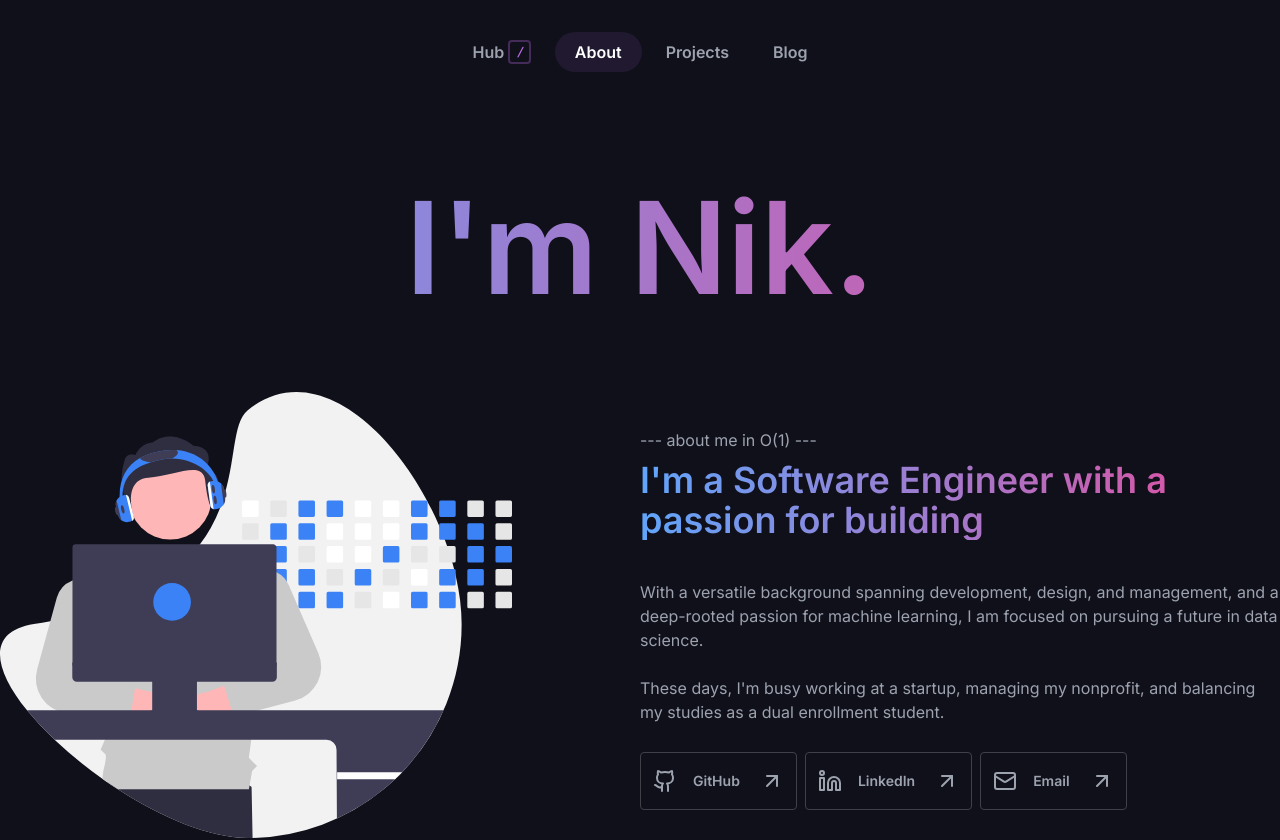
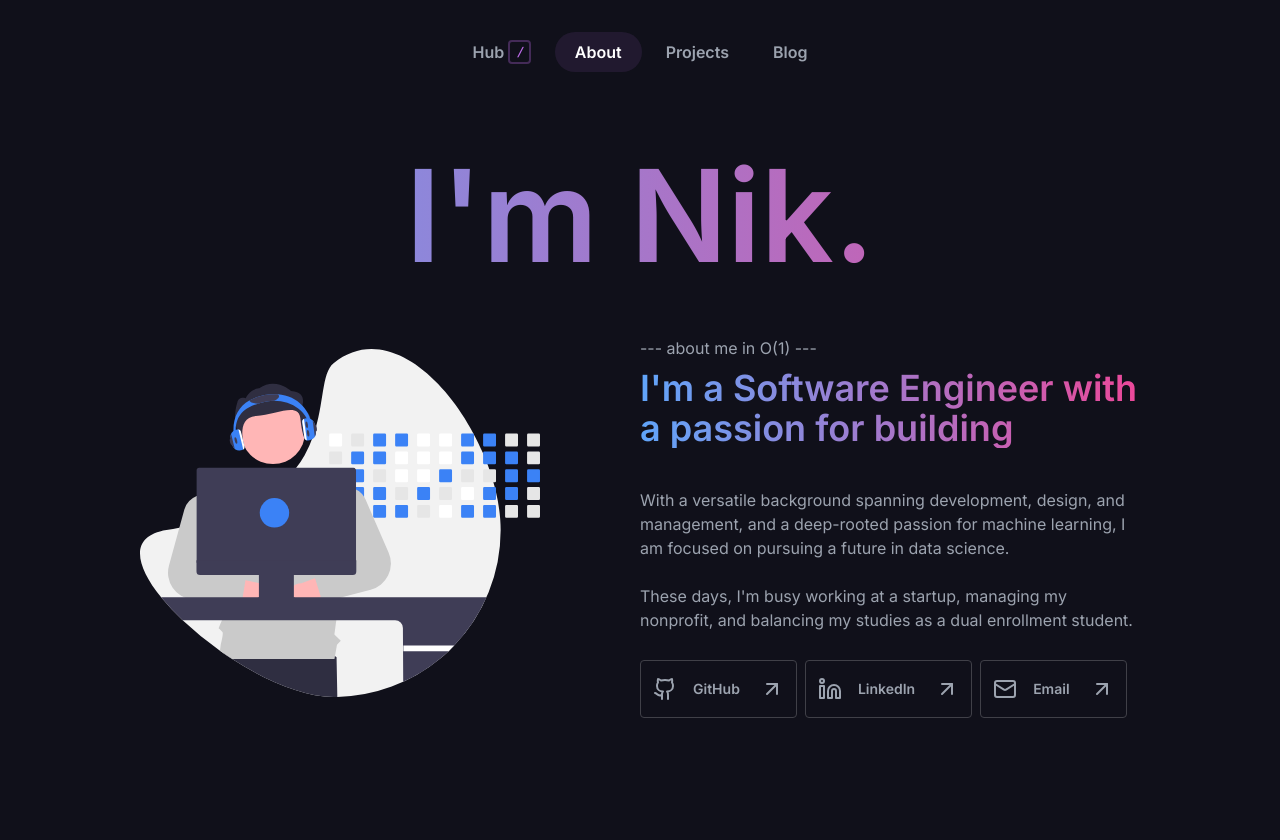
Before and after one commit to NikSchaefer/nikschaefer.com, a Next.js app: page /about in a window 1280 px wide. Shown: the top 840 px of the page. Built offline with nearby package versions, Linux system fonts and the light colour scheme.

Commit message:
feat: optimization and spacing refactor

```diff
--- a/src/pages/about.tsx
+++ b/src/pages/about.tsx
@@ -12,7 +12,7 @@ export default function About(): JSX.Element {
 	return (
 		<Layout>
 			<NextSeo title="About" />
-			<section className="pt-[5em] container mx-auto">
+			<section className="pt-[3em] container mx-auto">
 				<motion.h1
 					viewport={{ once: true }}
 					initial={{ y: -10, opacity: 0 }}
@@ -25,7 +25,7 @@ export default function About(): JSX.Element {
 					I'm Nik.
 				</motion.h1>
 			</section>
-			<section className="flex flex-col items-center lg:grid lg:grid-cols-10 pt-[5em] container mx-auto">
+			<section className="flex flex-col items-center lg:grid lg:grid-cols-10 pt-[3em] w-[90%] max-w-[1000px] container mx-auto">
 				<motion.img
 					viewport={{ once: true }}
 					initial={{ y: -10, opacity: 0 }}
--- a/src/pages/blog/index.tsx
+++ b/src/pages/blog/index.tsx
@@ -25,7 +25,7 @@ export default function BlogIndex(): JSX.Element {
 	return (
 		<Layout>
 			<NextSeo title="Blog" />
-			<section className="pt-[5em] w-[90%] max-w-[800px] mx-auto">
+			<section className="pt-[3em] w-[90%] max-w-[800px] mx-auto">
 				<motion.h1
 					viewport={{ once: true }}
 					initial={{ y: -10, opacity: 0 }}
--- a/src/pages/projects/index.tsx
+++ b/src/pages/projects/index.tsx
@@ -34,7 +34,7 @@ export default function Projects(): JSX.Element {
 	return (
 		<Layout>
 			<NextSeo title="Projects" />
-			<section className="pt-[5em] container mx-auto">
+			<section className="pt-[3em] container mx-auto">
 				<motion.h1
 					viewport={{ once: true }}
 					initial={{ y: -10, opacity: 0 }}
--- a/src/pages/snippets/index.tsx
+++ b/src/pages/snippets/index.tsx
@@ -24,7 +24,7 @@ export default function Snippets(): JSX.Element {
 	return (
 		<Layout>
 			<NextSeo title="Snippets" />
-			<section className="pt-[5em] container mx-auto">
+			<section className="pt-[3em] container mx-auto">
 				<motion.h1
 					initial={{ y: -10, opacity: 0 }}
 					animate={{ opacity: 1, y: 0 }}
--- a/src/styles/style.tsx
+++ /dev/null
@@ -1,7 +0,0 @@
-import clsx from "clsx";
-
-const underlineCSS = clsx(
-	"bg-gradient-to-r from-yellow-200 to-yellow-200 bg-growing-underline text-link"
-);
-
-export { underlineCSS };
```
